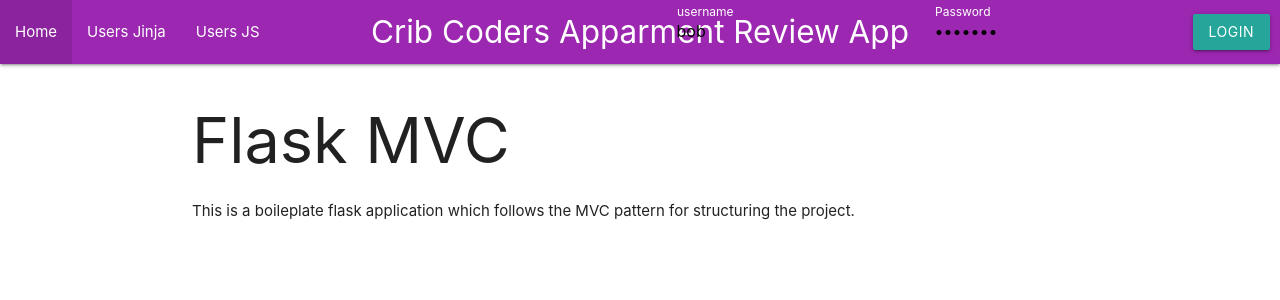
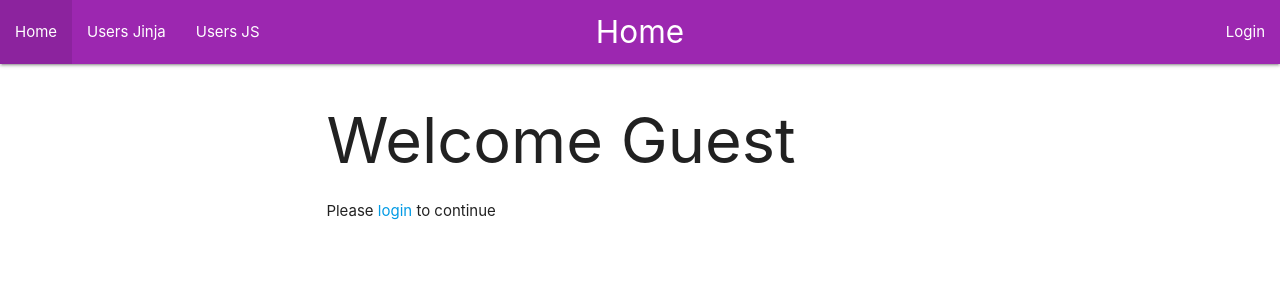
Before and after one commit to Crib-Coders/INFO2602Project, a Flask app: page / in a window 1280 px wide. Shown: the top 300 px of the page. Run offline with Flask 3, Linux system fonts and the light colour scheme.

Commit message:
Login page + model is_auth added

```diff
--- a/App/models/user.py
+++ b/App/models/user.py
@@ -32,6 +32,11 @@ class User(db.Model):
             'username': self.username,
             'role': self.role
         }
+    def is_authenticated(self):
+        return True
+
+    def is_admin(self):
+        return self.role == 'admin'
 
     def set_password(self, password):
         """Create hashed password."""
--- a/App/templates/index.html
+++ b/App/templates/index.html
@@ -1,13 +1,15 @@
 {% extends "layout.html" %}
-{% block title %}Crib Coders Apparment Review App{% endblock %}
-{% block page %}Crib Coders Apparment Review App{% endblock %}
-
-{{ super() }}
+{% block title %}Home{% endblock %}
+{% block page %}Home{% endblock %}
 
 {% block content %}
-    <h1>Flask MVC</h1>
-    {% if is_authenticated %}
-        <p> Welcome {{current_user.username}} </p>
+<div class="container">
+    {% if current_user.is_authenticated %}
+        <h1>Welcome {{ current_user.username }}</h1>
+        <p>You are logged in as {{ current_user.role }}</p>
+    {% else %}
+        <h1>Welcome Guest</h1>
+        <p>Please <a href="{{ url_for('auth_views.login_page') }}">login</a> to continue</p>
     {% endif %}
-    <p>This is a boileplate flask application which follows the MVC pattern for structuring the project.</p>
+</div>
 {% endblock %}
--- a/App/templates/layout.html
+++ b/App/templates/layout.html
@@ -20,29 +20,22 @@
               <ul id="nav-mobile" class="left">
                   <li><a href="/">Home</a></li>
                   <li><a href="/users">Users Jinja</a></li>
-                  {% if is_authenticated %}
-                    <li><a href="/identify">Identify</a></li>
+                  {% if current_user.is_authenticated %}
+                      <li><a href="/identify">Identify</a></li>
                   {% endif %}
                   <li><a href="/static/users">Users JS</a></li>
               </ul>
-              {% if is_authenticated %}
+
+              {% if current_user.is_authenticated %}
               <ul id="nav-mobile" class="right">
-                <li><a href="/logout">Logout</a></li>
+                  <li><span>Welcome {{ current_user.username }}</span></li>
+                  <li><a href="/logout">Logout</a></li>
               </ul>
               {% else %}
-              <form class="right navbar-form" method="POST" action="/login" style="display: flex; flex-wrap: nowrap; align-items: center; margin-right: 10px;">
-                  <div class="input-field" style="margin-right: 10px;">
-                      <input placeholder="username" value="bob" name="username" type="text" class="validate" required>
-                      <label for="username">username</label>
-                  </div>
-                  <div class="input-field" style="margin-right: 10px;">
-                      <input placeholder="password"value="bobpass" name="password" type="password" class="validate" required>
-                      <label for="password">Password</label>
-                  </div>
-                  <button type="submit" class="btn waves-effect waves-light">Login</button>
-              </form>
+              <ul id="nav-mobile" class="right">
+                  <li><a href="{{ url_for('auth_views.login_page') }}">Login</a></li>
+              </ul>
               {% endif %}
-
           </div>
       </nav>
       <style>
```
Also changed, not shown: App/templates/401.html (+5 -17 lines), App/templates/login.html (added, +30 -0 lines), App/views/auth.py (+9 -5 lines), 1 other file.
